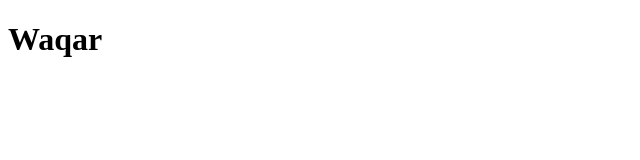
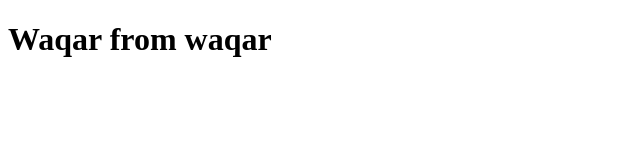
Before and after one commit to MWaqarAziz/Waqar1, a plain HTML site: page index.html in a window 1280 px wide. Shown: the whole page, without its empty margins (0-640 px from the left). Drawn offline with Linux system fonts and the light colour scheme.

Commit message:
Update index.html

```diff
--- a/index.html
+++ b/index.html
@@ -6,6 +6,6 @@
     <title>Document</title>
 </head>
 <body>
-    <h1>Waqar</h1>
+    <h1>Waqar from waqar</h1>
 </body>
 </html>
```
